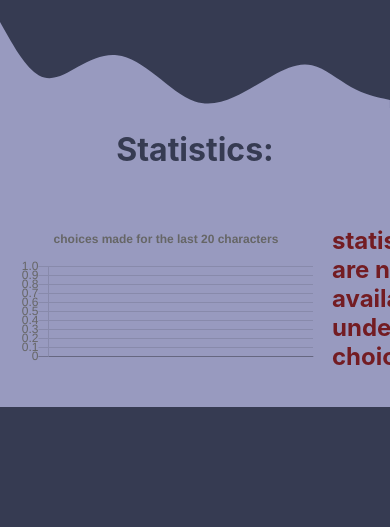
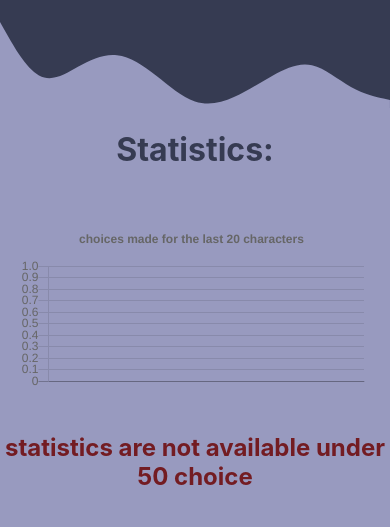
Before and after one commit to apoleon33/iya, a Flask app: template templates/index.html in a window 390 px wide; the page is wider, and only the part inside the window is pictured. Shown: the part 479-1006 px from the top of that part. Before the commit the page ends 886 px from the top of that part, so only its background shows below. Run offline with Flask 2, Linux system fonts and the light colour scheme; the template is opened without the code that fills it, so the values that code supplies are empty; style sheets or scripts are compiled from the project's sources; parts of the project's set-up code (start-up, migrations or seed data) failed here and were passed over.

Commit message:
more responsive statistic item

```diff
--- a/static/style.scss
+++ b/static/style.scss
@@ -75,7 +75,7 @@ main{
         width: 100%;
         padding: 1em;
         display: flex;
-        flex-direction: row;
+
         justify-content: space-around;
 
         h2{color: $thirdColor;}
@@ -92,7 +92,7 @@ main{
 
 }
 
-@media screen and (max-width: 815px) {
+@media screen and (max-width: 815px) { // mobile version of the website
     body{
         align-items: center;
         justify-content: center;
@@ -123,4 +123,15 @@ main{
         text-align: center;
     }
 
+    #statWrapper{
+        flex-direction: column;
+        text-align: center;
+
+        #chartWrapper{
+            width: 100%;
+        }
+    }
+
 }
+
+@media screen and (min-width: 815px) { #statWrapper{flex-direction: row;}}
```
